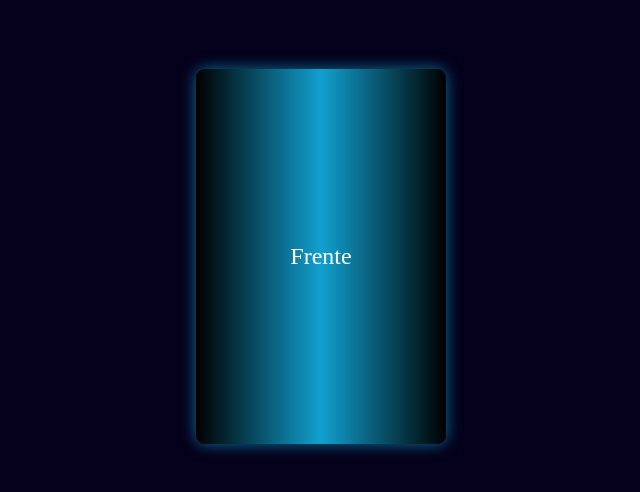
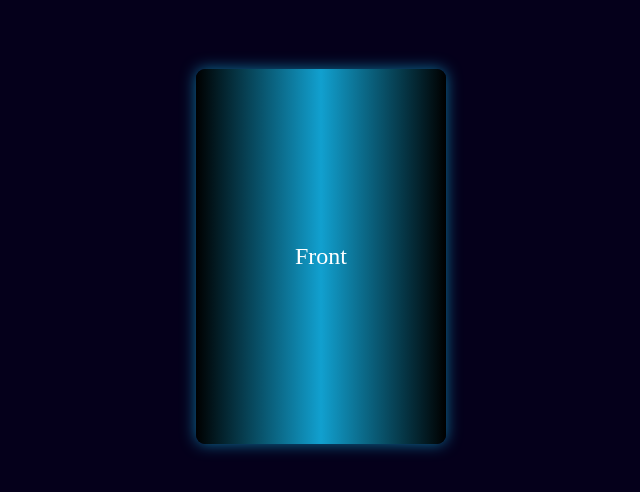
Before and after one commit to TewGhimy/Card, a plain HTML site: page index.html in a window 1280 px wide. Shown: the part 144-636 px from the top of the page, 319-959 px from the left. Drawn offline with Linux system fonts and the light colour scheme.

Commit message:
index.html

```diff
--- a/index.html
+++ b/index.html
@@ -9,8 +9,8 @@
   <body>
     <div id="cartao-container">
       <div id="cartao">
-        <div class="cartao-frente">Frente</div>
-        <div class="cartao-verso">Verso</div>
+        <div class="cartao-frente">Front</div>
+        <div class="cartao-verso">Back</div>
       </div>
     </div>
 
```
